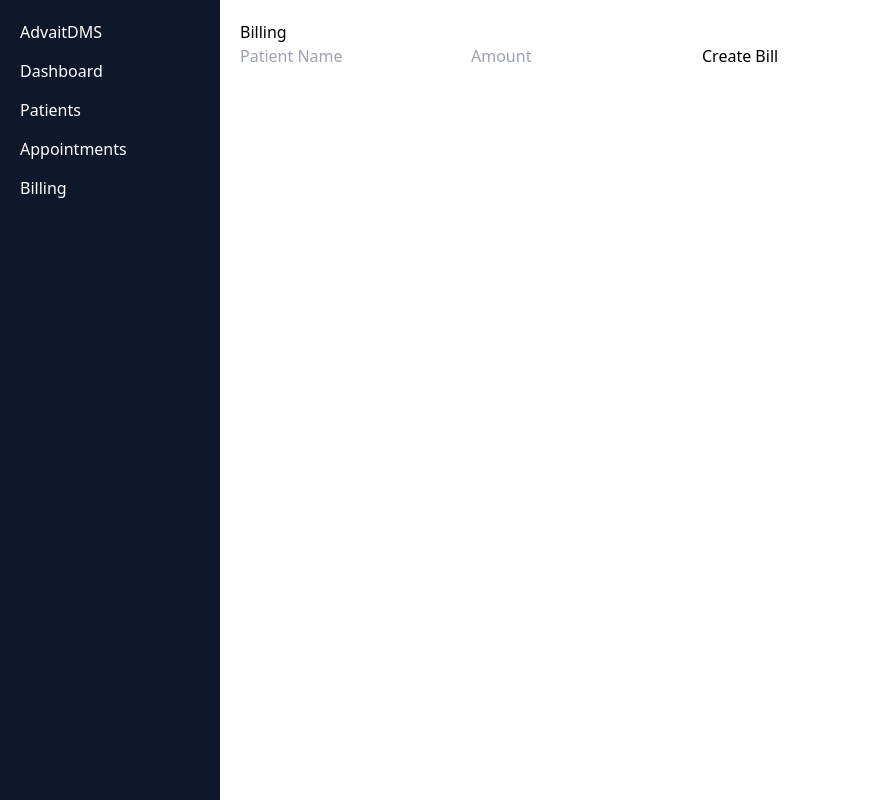
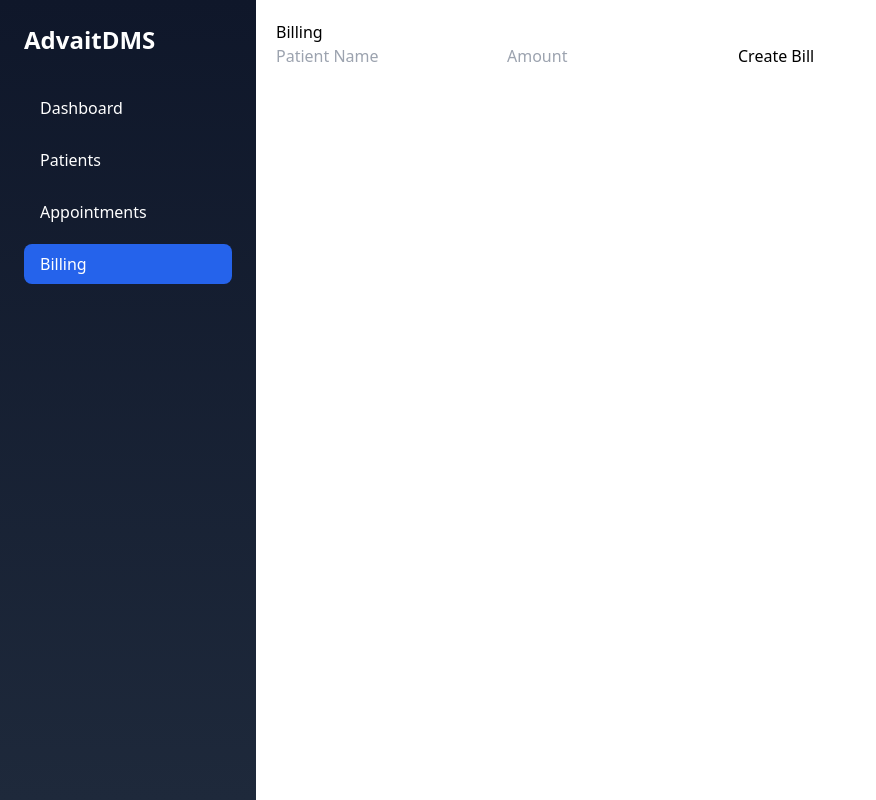
Before and after one commit to psh2590/advait-dms-frontend, a React (Vite) app: page /billing in a window 1280 px wide. Shown: the whole page, without its empty margins (0-876 px from the left). Built offline with nearby package versions, Linux system fonts and the light colour scheme.

Commit message:
Refactor Sidebar component with new styles and menu

```diff
--- a/src/components/Sidebar.jsx
+++ b/src/components/Sidebar.jsx
@@ -1,26 +1,34 @@
-import { Link } from "react-router-dom";
+import { Link, useLocation } from "react-router-dom";
 
 export default function Sidebar() {
+  const { pathname } = useLocation();
+
+  const menu = [
+    { name: "Dashboard", path: "/dashboard" },
+    { name: "Patients", path: "/patients" },
+    { name: "Appointments", path: "/appointments" },
+    { name: "Billing", path: "/billing" },
+  ];
+
   return (
-    <div style={styles.sidebar}>
-      <h2>AdvaitDMS</h2>
-      <Link to="/dashboard">Dashboard</Link>
-      <Link to="/patients">Patients</Link>
-      <Link to="/appointments">Appointments</Link>
-      <Link to="/billing">Billing</Link>
+    <div className="w-64 min-h-screen bg-gradient-to-b from-slate-900 to-slate-800 text-white p-6">
+      <h1 className="text-2xl font-bold mb-8">AdvaitDMS</h1>
+
+      <nav className="flex flex-col gap-3">
+        {menu.map((item) => (
+          <Link
+            key={item.path}
+            to={item.path}
+            className={`px-4 py-2 rounded-lg transition ${
+              pathname === item.path
+                ? "bg-blue-600"
+                : "hover:bg-slate-700"
+            }`}
+          >
+            {item.name}
+          </Link>
+        ))}
+      </nav>
     </div>
   );
 }
-
-const styles = {
-  sidebar: {
-    width: "220px",
-    background: "#0f172a",
-    color: "#fff",
-    minHeight: "100vh",
-    padding: "20px",
-    display: "flex",
-    flexDirection: "column",
-    gap: "15px",
-  },
-};
```
